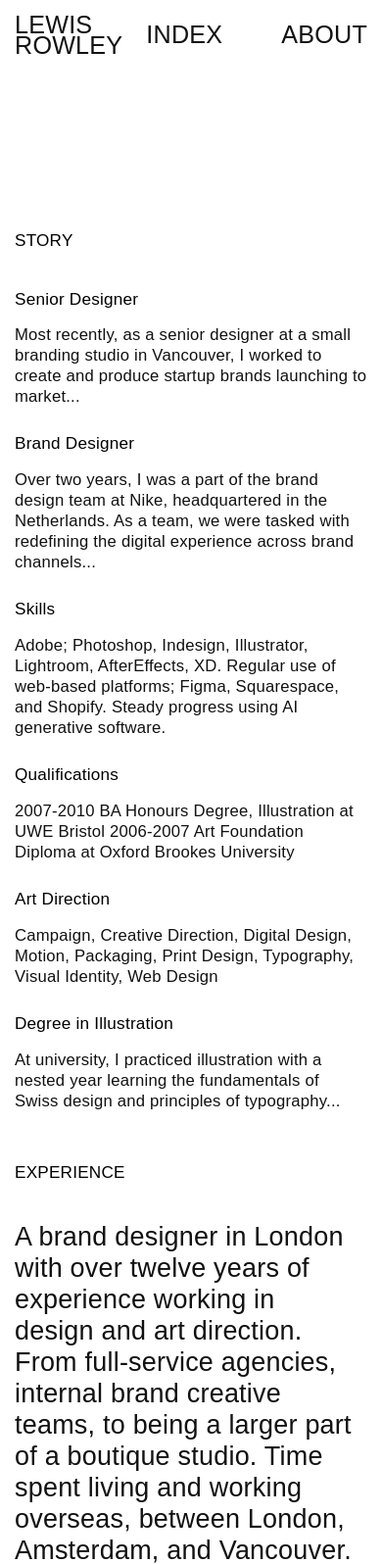
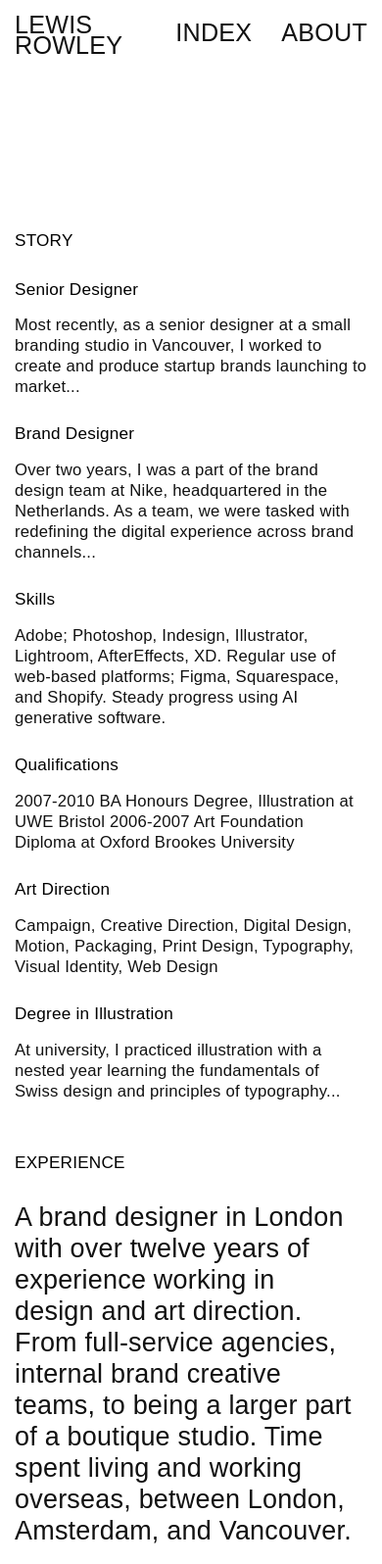
Before and after one commit to lewistwo/website, a PHP site: page /about.html in a window 390 px wide. Shown: the top 1596 px of the page at 98% size. Run offline with PHP 8.4, Linux system fonts and the light colour scheme.

Commit message:
Update styles.css

```diff
--- a/css/styles.css
+++ b/css/styles.css
@@ -77,7 +77,7 @@ h2 {
     letter-spacing: 0.0139rem;
     text-transform: uppercase;
     line-height: 0.6;
-    padding-bottom: 30px;
+    padding-bottom: 20px;
 }
 
 h3 {
@@ -354,11 +354,11 @@ p {
 /* Reusable Hover Animation */
 .rotate-on-hover {
     display: inline-block;
-    transition: transform 0s ease;
+    transition: transform 0.1s ease;
 }
 
 .rotate-on-hover:hover {
-    animation: rotateOnHover 0.1s forwards;
+    animation: rotateOnHover 0.25s forwards;
 }
 
 /* Keyframe Animation */
@@ -412,22 +412,54 @@ p {
         width: 100%;
     }
 
+    .content {
+        display: flex;
+        flex-direction: column;
+        justify-content: center;
+        align-items: center;
+        min-height: calc(100vh - 60px);
+        width: 100%;
+    }
+
+    .content-wrapper {
+        padding: 0;
+        gap: 20px;
+        width: 100%;
+    }
+
+
+    /* Navbar styling for mobile */
     .navbar {
         padding: 15px;
-        min-height: 50px;
+        min-height: 70px;
+        display: flex;
+        flex-direction: column; /* Stack brand and links vertically */
+        justify-content: flex-start;
+        align-items: center; /* Center navbar content */
+        gap: 10px; /* Space between brand and links */
     }
 
+    /* Navbar brand styling */
+    .navbar-brand {
+        font-size: 1.572rem;
+    }
+
+    /* Navbar links */
     .navbar ul {
         list-style-type: none;
         display: flex;
-        gap: 60px;
+        justify-content: center; /* Center the links horizontally */
+        gap: 30px; /* Space between Index and About */
         padding: 0;
         margin: 0;
     }
 
+    /* Navbar link styling */
     .navbar ul li a, .navbar-brand a {
         font-size: 1.572rem;
         letter-spacing: 0.0139rem;
+        color: #111;
+        text-decoration: none;
         transition: transform 0.3s ease;
     }
 
```
